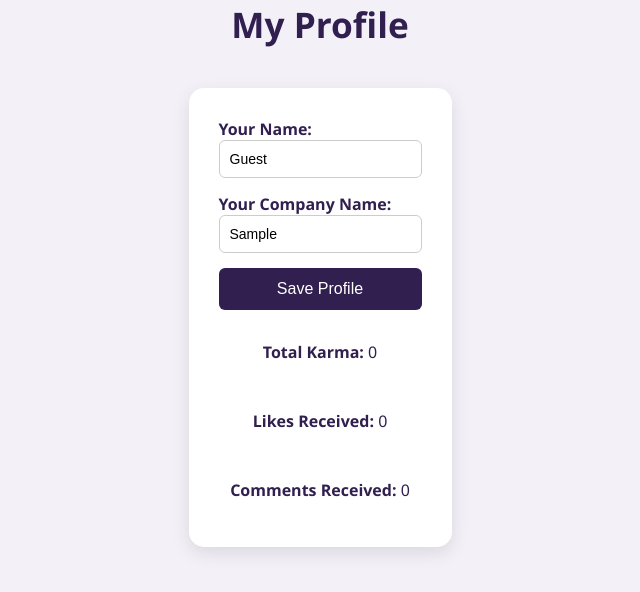
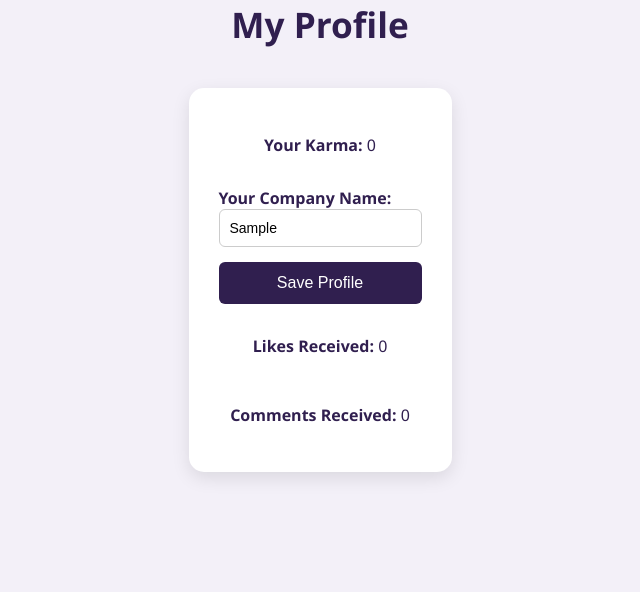
Before and after one commit to Bra-AM/karmakit_mpv, a plain HTML site: page profile.html in a window 1280 px wide. Both pictures are taken after typing "Sample" into the empty fields and a click on the button "Save Profile". Shown: the whole page, without its empty margins (320-960 px from the left). Drawn offline with Linux system fonts and the light colour scheme.

Commit message:
Add files via upload

```diff
--- a/profile.html
+++ b/profile.html
@@ -8,39 +8,38 @@
 <body>
   <h1>My Profile</h1>
   <div class="submit-form" id="profile-form">
-    <label>Your Name: <input type="text" id="user-name" placeholder="Enter your name"/></label>
-    <label>Your Company Name: <input type="text" id="company-name" placeholder="Enter your company"/></label>
+    <p><strong>Your Karma:</strong> <span id="karma-count">0</span></p>
+    <label>Your Company Name: <input type="text" id="company-input" placeholder="Enter your company name"/></label>
     <button id="save-profile">Save Profile</button>
-    <p><strong>Total Karma:</strong> <span id="karma-count">0</span></p>
     <p><strong>Likes Received:</strong> <span id="likes-count">0</span></p>
     <p><strong>Comments Received:</strong> <span id="comments-count">0</span></p>
   </div>
 <script>
-function loadProfile() {
-  if(!localStorage.getItem('profile')) {
-    localStorage.setItem('profile', JSON.stringify({user:'Guest',company:''}));
+function loadData() {
+  if(!localStorage.getItem('companies')) {
+    localStorage.setItem('companies', JSON.stringify([]));
   }
-  if(!localStorage.getItem('karma')) localStorage.setItem('karma','0');
+  if(!localStorage.getItem('karma')) {
+    localStorage.setItem('karma', '0');
+  }
 }
 function renderProfile() {
-  const profile = JSON.parse(localStorage.getItem('profile'));
-  document.getElementById('user-name').value = profile.user;
-  document.getElementById('company-name').value = profile.company;
+  const profile = JSON.parse(localStorage.getItem('profile')) || {};
+  document.getElementById('company-input').value = profile.company || '';
   document.getElementById('karma-count').textContent = localStorage.getItem('karma');
   const companies = JSON.parse(localStorage.getItem('companies'));
-  const mine = companies.find(c=>c.id && c.name===profile.company);
-  document.getElementById('likes-count').textContent = mine?mine.likes:0;
-  document.getElementById('comments-count').textContent = mine?mine.comments.length:0;
+  const mine = companies.find(c => c.name === profile.company);
+  document.getElementById('likes-count').textContent = mine ? mine.likes : 0;
+  document.getElementById('comments-count').textContent = mine ? mine.comments.length : 0;
 }
-document.getElementById('save-profile').onclick = function(){
-  const user = document.getElementById('user-name').value.trim()||'Guest';
-  const company = document.getElementById('company-name').value.trim();
-  localStorage.setItem('profile', JSON.stringify({user,company}));
+document.getElementById('save-profile').addEventListener('click', function(){
+  const company = document.getElementById('company-input').value.trim();
+  localStorage.setItem('profile', JSON.stringify({company}));
   renderProfile();
   alert('Profile saved!');
-};
-window.addEventListener('DOMContentLoaded', ()=>{
-  loadProfile();
+});
+window.addEventListener('DOMContentLoaded', () => {
+  loadData();
   renderProfile();
 });
 </script>
--- a/style.css
+++ b/style.css
@@ -44,7 +44,7 @@ nav button {
 }
 .card-logo { max-width: 100px; border-radius: 8px; }
 .card-actions { display: flex; gap: 15px; margin-top: 10px; }
-.likes, .comments-count { color: #6a5d85; font-weight: 600; margin-top: 5px; }
+.likes { color: #6a5d85; font-weight: 600; margin-top: 5px; }
 .controls {
   display: flex; gap: 20px; margin: 20px 0;
 }
```
Also changed, not shown: index.html (+47 -31 lines), submit.html (+5 -5 lines).
